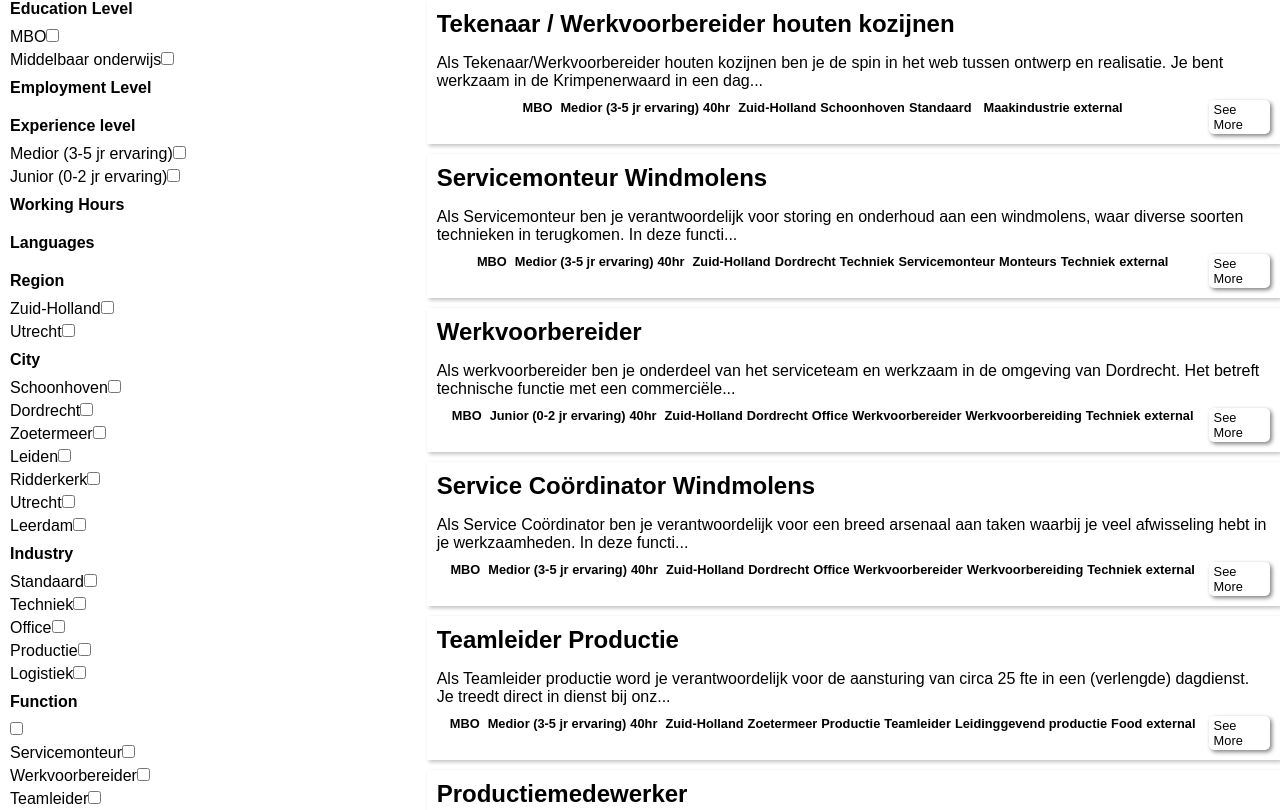
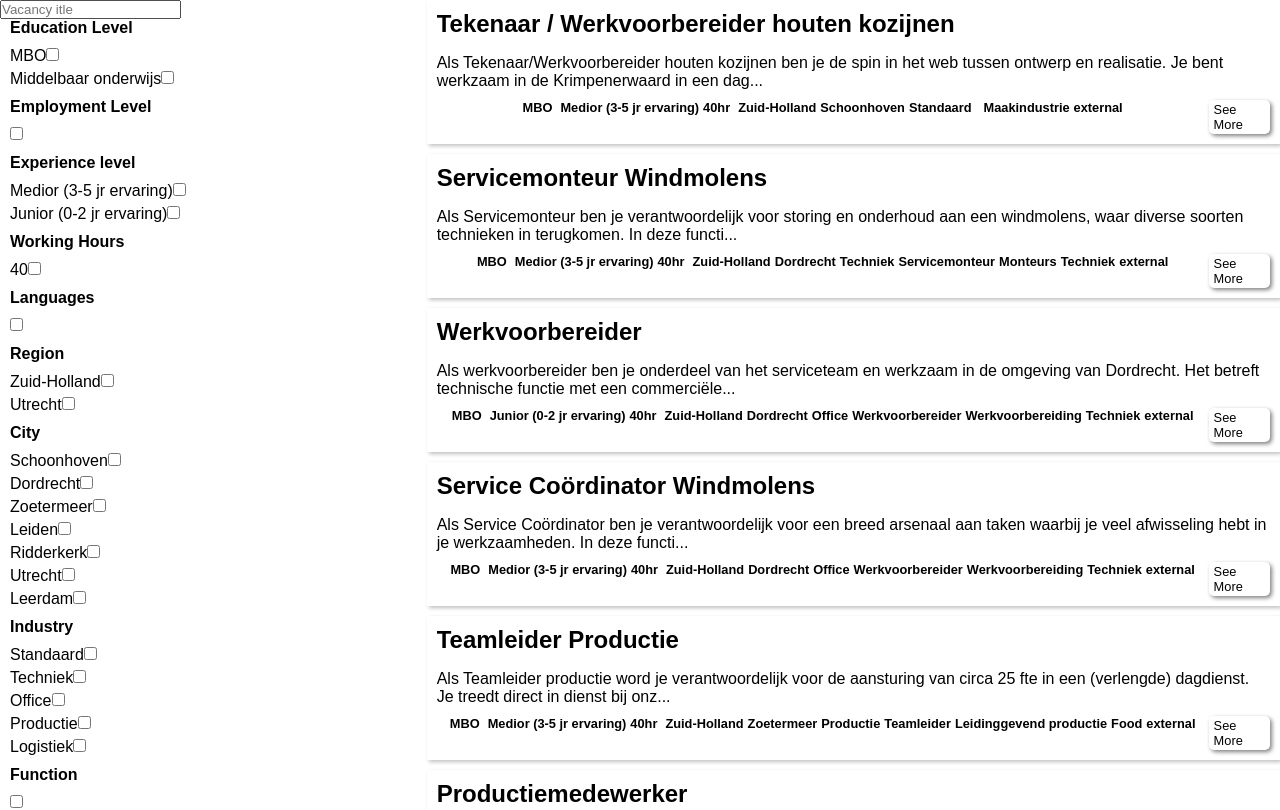
Before and after one commit to arkhamz/direct-impact-, a React (Create React App) app: page / in a window 1280 px wide. Shown: the top 810 px of the page. Built offline with nearby package versions, Linux system fonts and the light colour scheme.

Commit message:
linux problems fixed and search cfuncionality done

```diff
--- a/src/components/CategoryFilter.js
+++ b/src/components/CategoryFilter.js
@@ -1,21 +1,23 @@
 import {v4 as uuidv4} from "uuid";
+import { useState, useCallback, useMemo } from "react";
 import "./CategoryFilter.css"
+import React from "react";
 
-// renders a group of filter checkboxes for each spec
+// renders a group of filter checkboxes for unique spec values
 export default function CategoryFilter({data, handleFilterChange}){
-    // const {state} = useVacancyContext();
-    // const categories = state.categories;
+
+// calling a setter function or anything similar inside onChange causes the issue with no tick
 
     return(
         <div className="category-filter-container">
-            {data.length > 1 && data.map(function(cat,index,arr){
+            {data.length > 0 && data.map(function(cat,index,arr){
 
-                return <div key={uuidv4()} className="cat">
-                    <label htmlFor={`cat${index}`}>{cat}</label>
-                    <input type="checkbox" id={`cat${index}`} onChange={(e) => {
-                        e.preventDefault();
+                return <div key={uuidv4()} >
+                    {/* <label htmlFor={`cat${index}`}>{cat}</label> */}
+                    <label> {cat}</label>
+                    <input type="checkbox" onChange={function(e){
                         handleFilterChange(cat);
-                    } } />
+                    }} />
                 </div>
             })}
 
--- a/src/components/FilterBlock.js
+++ b/src/components/FilterBlock.js
@@ -14,9 +14,8 @@ function FilterBlock({handleFilterChange}){
            return  <div key={uuidv4()} className="category-filter">
            <h4>{i.name}</h4>
            <CategoryFilter handleFilterChange={handleFilterChange} data={i.list}/>
-       </div>
+                    </div>
         })}
-
     </section>
 }
 
--- a/src/pages/VacancyLister.js
+++ b/src/pages/VacancyLister.js
@@ -1,8 +1,9 @@
-import { useState, useEffect } from "react"
+import { useState, useEffect, useCallback } from "react"
 import VacancyPreview from "../components/VacancyPreview";
 import "./VacancyLister.css"
 import { useVacancyContext } from "../context/config";
 import FilterBlock from "../components/FilterBlock";
+import jobData from "../Jobs.json"
 
 function VacancyLister(){
 
@@ -10,55 +11,93 @@ function VacancyLister(){
     const vacancies = state.vacancies;
     const [filters, setFilters] = useState([]);
     const [filtered,setFiltered] = useState([]);
-
-    console.log("filters",filters);
-    console.log("filtered", filtered);
+    const [term,setTerm] = useState("");
 
 
+    // console.log("filters",filters);
+    // console.log("filtered", filtered);
+
+    // useEffect(function(){
+    //     setCategories();
+    // },[]);
 
     useEffect(function(){
-        setCategories();
-    },[])
+        console.log("useEffect running");
 
-    useEffect(function(){
+        // if(term && filters){
+        //     // filter by term first
+        //     /
+        // }
 
-        if(vacancies){
-            console.log(vacancies);
+        if(vacancies && filters){
             const filteredByCategory = vacancies.filter(function (item) {
-
+                // filter for vacancies whose values include filters
                 return filters.some(function(filterTerm){
                     return Object.values(item.specs).includes(filterTerm);
                 });
 
               });
-              console.log("filteredByCategory", filteredByCategory);
+            //   console.log("filteredByCategory", filteredByCategory);
 
             setFiltered(filteredByCategory);
         }
 
     }, [filters]);
 
+
+    // source of checkbox bug -state updates
     function handleFilterChange(checkValue) {
         //check if the filters array includes id already, if it does, remove it by filtering
-        if (filters.includes(checkValue)) {
-            console.log(checkValue);
-          //filter out this id
+        if (filters && filters.includes(checkValue)) {
+          //filter out this checkbox value
           const updated = filters.filter(function (checkVal) {
             return checkVal !== checkValue;
           });
           setFilters(updated);
-        } else {
-            // add id to the categoryIds
+        } else if(!filters.includes(checkValue)) {
+
+            console.log("hello")
+            // add id check value to categoryIds
             setFilters([...filters, checkValue]);
+
+
         }
       }
+      //end of hand filter
+
+      useEffect(function(){
+        if(term){
+
+            const filteredBySearch = vacancies.filter(function (item) {
+                // filter for vacancies whose values include filters
+                // return filters.some(function(filterTerm){
+                //     return Object.values(item.specs).includes(filterTerm);
+                // });
+
+                return item.title.toLowerCase().startsWith(term);
+
+              });
+            //   console.log("filteredByCategory", filteredByCategory);
+
+            setFiltered(filteredBySearch);
+        }else if (term === ""){
+            setFiltered(vacancies);
+        }
+        }
+      ,[term])
+
 
       let toShow =  filtered && filtered.length > 0 ? filtered : vacancies;
-      console.log(toShow);
+      console.log("toshow");
+      console.log("filters", filters);
 
 
-    return <section className="lister">
-        <div className="filter-block">
+    return <section  className="lister">
+
+        <div>
+        <div className="search-filter">
+         <input type="text" value={term} onChange={e => setTerm(e.target.value)} placeholder={"Vacancy itle"} />
+        </div>
             <FilterBlock handleFilterChange={handleFilterChange}/>
         </div>
         <div className="vacancy-previews">
```
Also changed, not shown: src/App.js (+7 -2 lines), src/components/CategoryFilter.css (line endings or trailing spaces).
